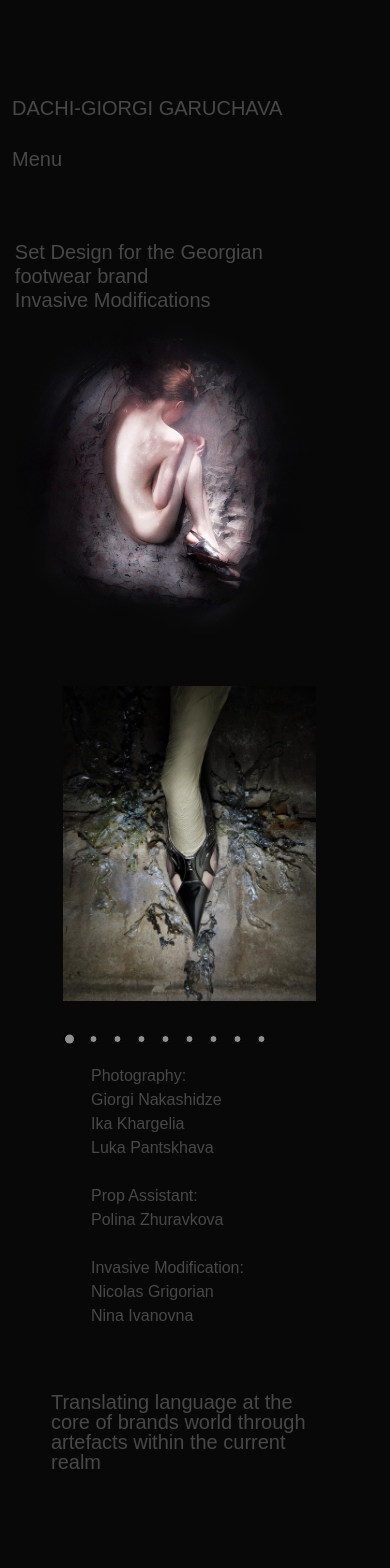
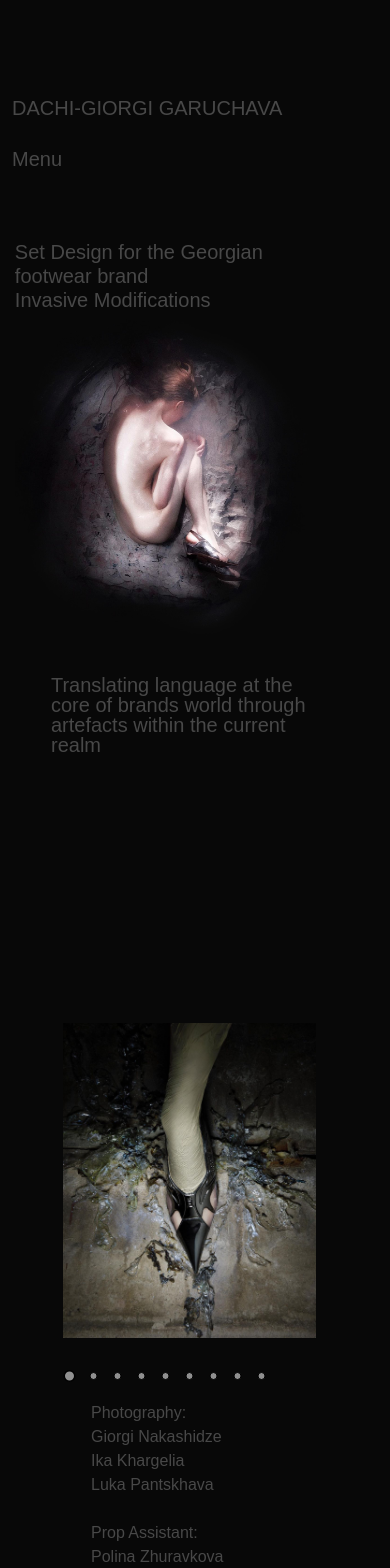
Before and after one commit to anukitsim/dachi-giorgi, a React (Create React App) app: page /invasive-modification in a window 390 px wide. Shown: the top 1568 px of the page. Before the commit the page ends 1502 px from the top, so only its background shows below. Built offline with nearby package versions, Linux system fonts and the light colour scheme; a web font is replaced by a local one.

Commit message:
fixed layout on mobile screens

```diff
--- a/src/components/french-lessons/french-lessons.styles.css
+++ b/src/components/french-lessons/french-lessons.styles.css
@@ -6,3 +6,12 @@
 .french-img{
   width: 130%;
 }
+@media (max-width: 767px){
+  .french-container{
+    margin-left: 0;
+
+  }
+  .french-img{
+    width: 100%;
+  }
+}
--- a/src/components/invasive-modification/invasive-modification.styles.css
+++ b/src/components/invasive-modification/invasive-modification.styles.css
@@ -109,11 +109,12 @@
     display: flex;
     flex-direction: column;
    margin-left: -5%;
-   margin-top: 8%;
+   margin-top: 120%;
 
 
 
   }
+
 
 
   .div4 p{
@@ -138,7 +139,7 @@
   .invasive-video-wrapper{
     width: 100%;
     height: auto;
-    margin-top: 100%;
+    margin-top: -250%;
     margin-left: 7%;
 
 
--- a/src/components/obj/obj.styles.css
+++ b/src/components/obj/obj.styles.css
@@ -140,8 +140,13 @@
     margin-left: 5%;
   }
 
+  .obj-img2-header{
+    margin-left: 70%;
+  }
+
   .obj-img2 {
     margin-top: 10%;
+    margin-left: 55%;
   }
 
   .obj-container2 {
```
Also changed, not shown: src/components/home/home.component.jsx (line endings or trailing spaces).
